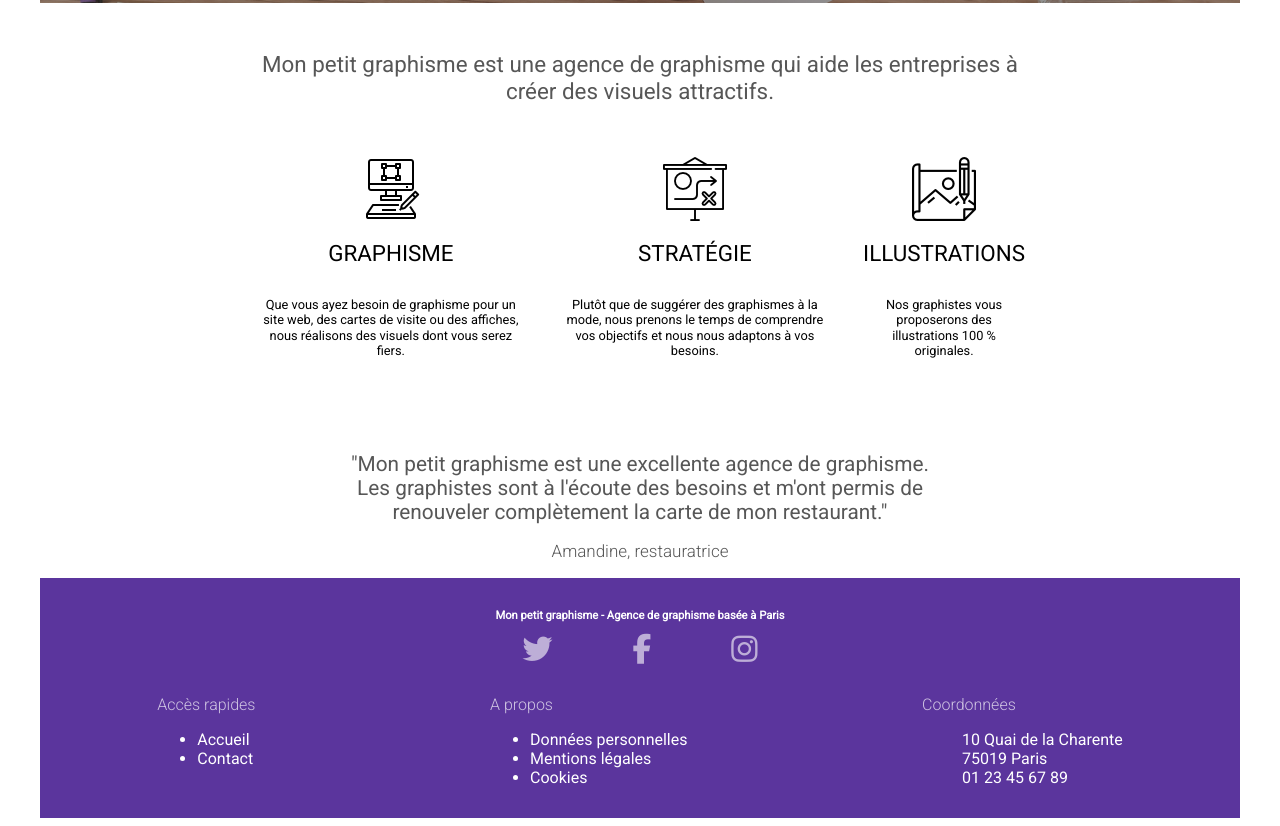
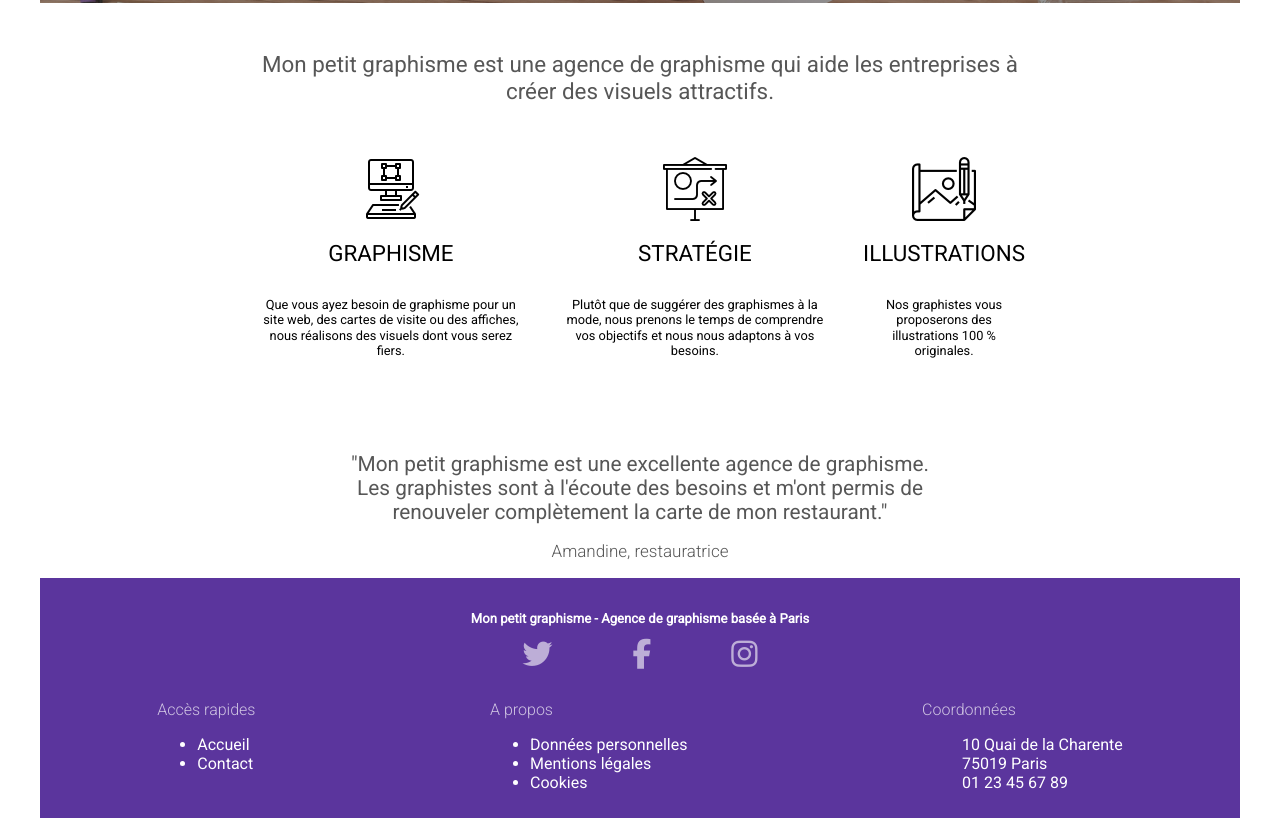
Before and after one commit to 5ae/Defi-integration-maquette, a plain HTML site: page index.html in a window 1280 px wide. Shown: the part 560-1386 px from the top of the page. Drawn offline with Linux system fonts and the light colour scheme.

Commit message:
Modif .copyright p en h3

```diff
--- a/index.html
+++ b/index.html
@@ -74,7 +74,7 @@
 
             <footer>
                 <div class="copyright">
-                    <p>Mon petit graphisme - Agence de graphisme basée à Paris</p>
+                    <h3>Mon petit graphisme - Agence de graphisme basée à Paris</h3>
                 </div>
 
                 <div class="icone">
```
